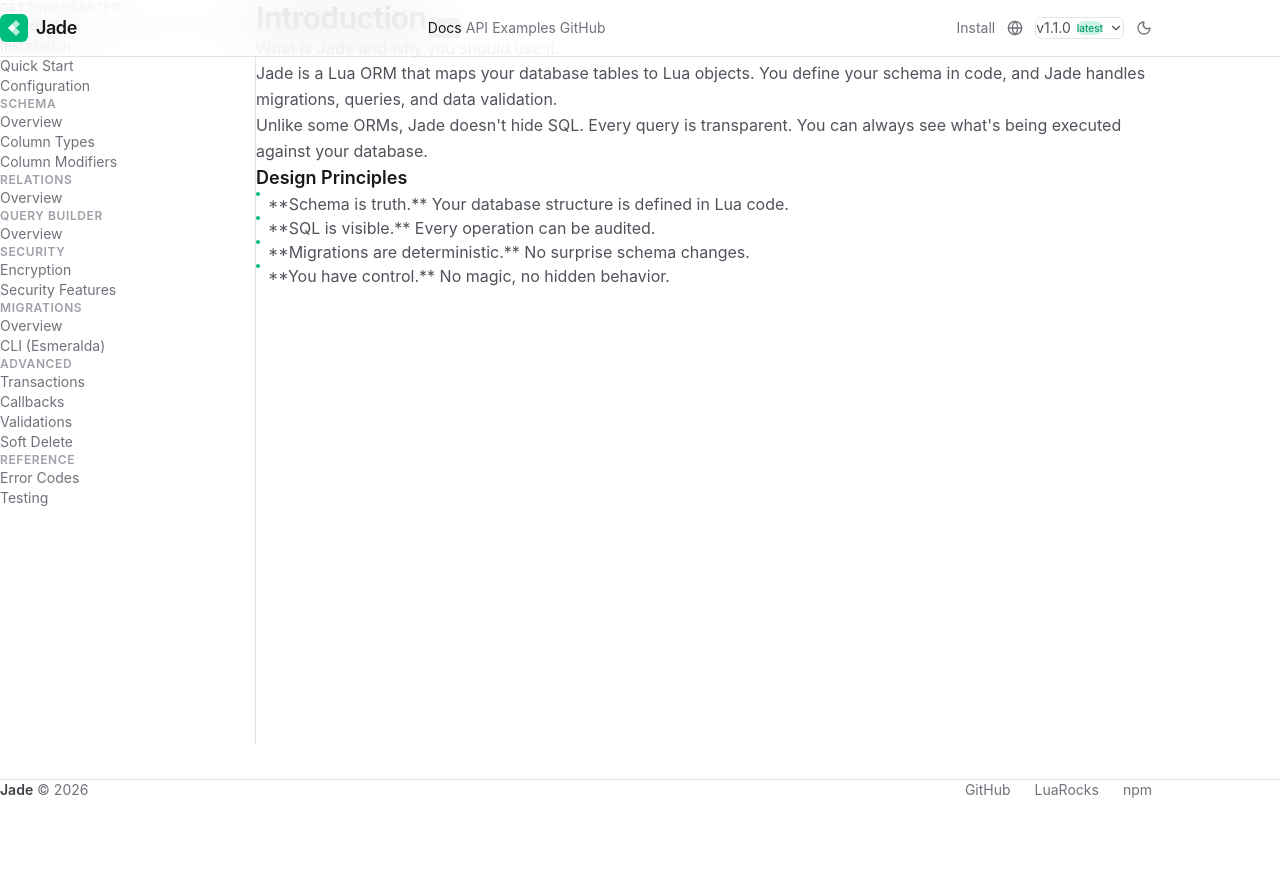
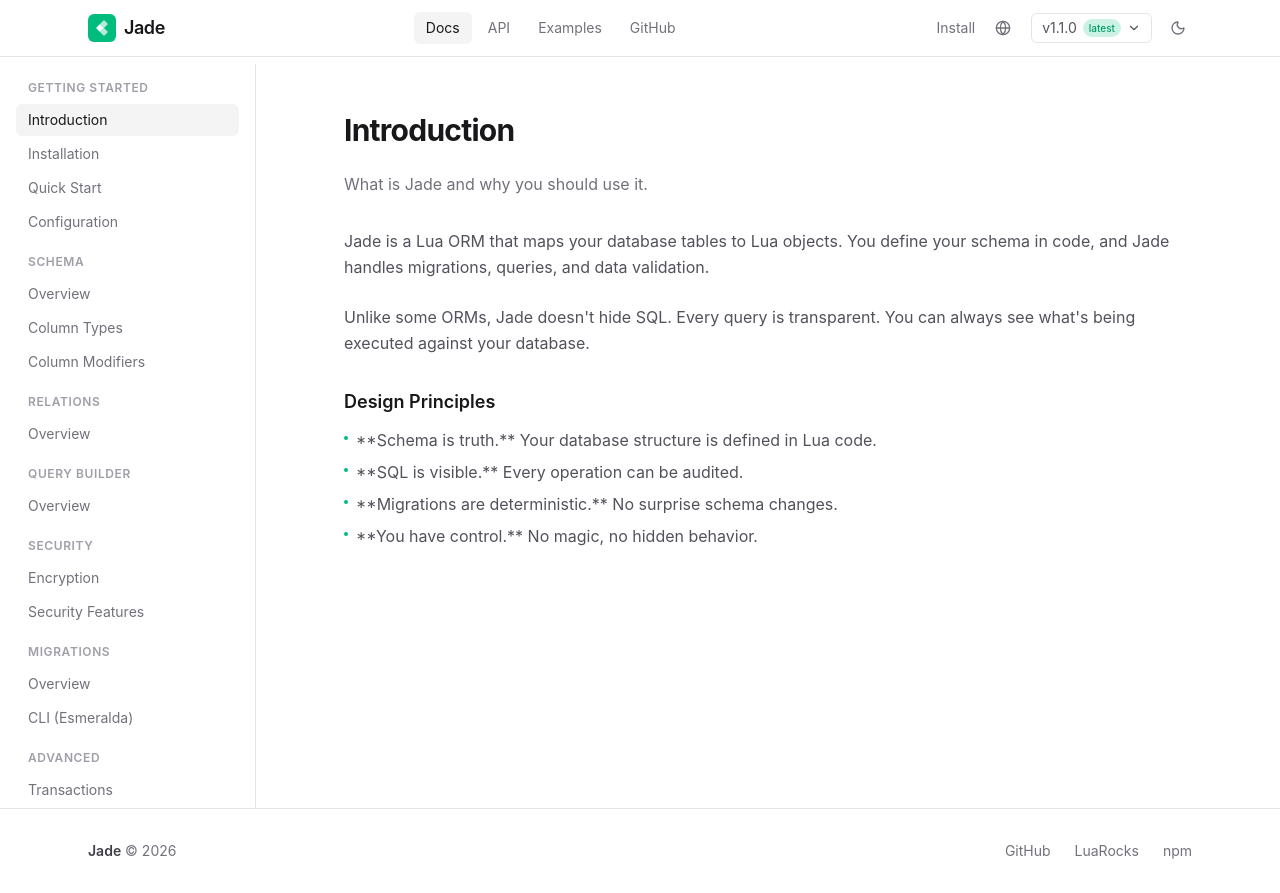
Before and after one commit to AlehandroSV/Jade-Docs, a React (Vite) app: page /docs in a window 1280 px wide. Before the commit the page ends 800 px from the top, so only its background shows below. Built offline with nearby package versions, Linux system fonts and the light colour scheme.

Commit message:
fix: remove redundant CSS reset (Tailwind preflight handles it)
- Remove * { margin: 0; padding: 0; box-sizing: border-box; }
- Change Firefox scrollbar from * to html selector
- Keep only custom scrollbar and theme-specific styles

```diff
--- a/src/index.css
+++ b/src/index.css
@@ -1,12 +1,6 @@
 @import "tailwindcss";
 
 @custom-variant dark (&:where(.dark, .dark *));
-
-* {
-  margin: 0;
-  padding: 0;
-  box-sizing: border-box;
-}
 
 body {
   font-family: -apple-system, BlinkMacSystemFont, 'Segoe UI', Roboto, sans-serif;
@@ -29,7 +23,7 @@ code {
   font-family: 'JetBrains Mono', 'Fira Code', monospace;
 }
 
-/* Custom Scrollbar */
+/* Custom Scrollbar - WebKit */
 ::-webkit-scrollbar {
   width: 8px;
   height: 8px;
@@ -56,12 +50,12 @@ code {
   background: #52525b;
 }
 
-/* Firefox */
-* {
+/* Custom Scrollbar - Firefox */
+html {
   scrollbar-width: thin;
   scrollbar-color: #d4d4d8 transparent;
 }
 
-.dark * {
+.dark html {
   scrollbar-color: #3f3f46 transparent;
 }
```
